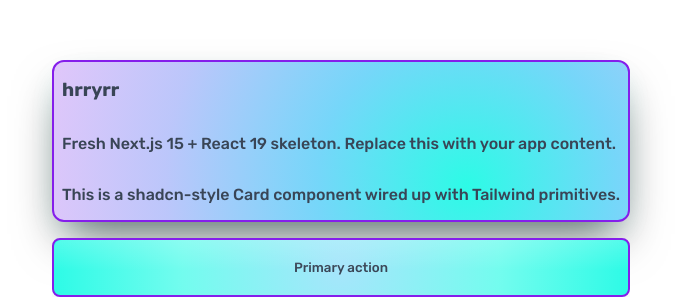
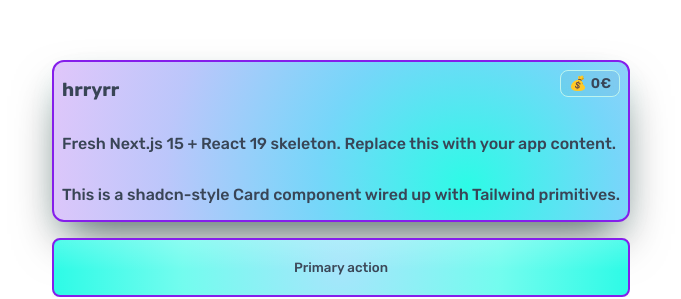
Before and after one commit to hyyris/hrryrr, a Next.js app: page / in a window 1280 px wide. Shown: the part 192-491 px from the top of the page, without its empty margins (299-980 px from the left). Built offline with nearby package versions, Linux system fonts and the light colour scheme.

Commit message:
Add moneys

```diff
--- a/app/(main)/page.tsx
+++ b/app/(main)/page.tsx
@@ -9,10 +9,13 @@ import {
 } from '@/components/ui/card';
 
 export default function HomePage() {
+  const money = 0;
+  const moneyClass = money > 0 ? 'money-positive' : money < 0 ? 'money-negative' : 'money-neutral';
   return (
     <div className="flex min-h-screen items-center justify-center p-4">
       <div className="w-full max-w-sm space-y-4">
         <Card>
+          <div className={`money-badge ${moneyClass}`}>💰 <span>{money}€</span></div>
           <CardHeader>
             <CardTitle>hrryrr</CardTitle>
             <CardDescription>
--- a/app/globals.css
+++ b/app/globals.css
@@ -40,6 +40,7 @@
     border-radius: 0.75rem;
     overflow: hidden;
     padding-inline: 0.5rem;
+    position: relative;
     background-color: hsl(var(--card));
     color: hsl(var(--card-foreground));
     border: 2px solid hsl(270 84% 52%);
@@ -145,6 +146,25 @@
     margin-top: 1rem;
   }
 
+  .money-badge {
+    position: absolute;
+    top: 0.5rem;
+    right: 0.5rem;
+    display: flex;
+    align-items: center;
+    gap: 0.25rem;
+    font-size: 0.875rem;
+    font-weight: 600;
+    padding: 0.25rem 0.5rem;
+    background: hsla(var(--card-foreground) / 0.06);
+    border: 1px solid hsl(var(--border));
+    border-radius: 0.5rem;
+    backdrop-filter: blur(4px);
+  }
+  .money-positive { color: hsl(140 60% 35%); }
+  .money-negative { color: hsl(0 70% 50%); }
+  .money-neutral { color: hsl(var(--card-foreground)); }
+
   .ripple-container {
     position: relative;
     overflow: hidden;
```
